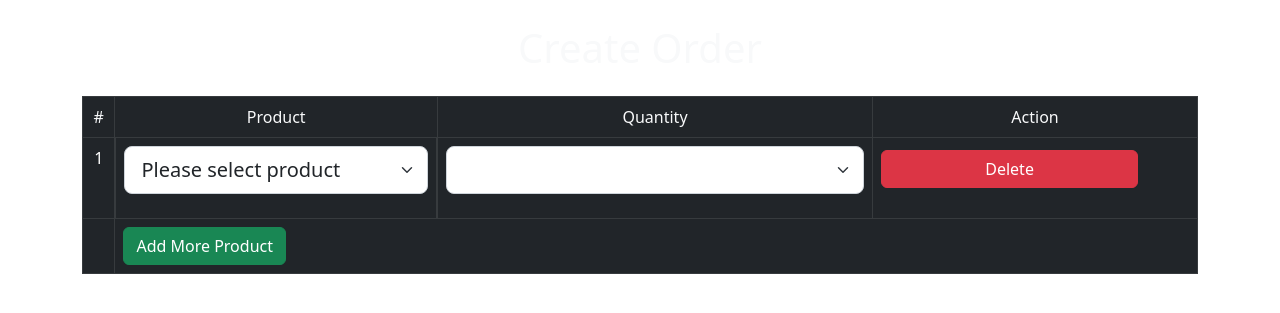
After one commit to sinkuan123/Web-Application-Development, a PHP site: page /order_create.html in a window 1280 px wide. The commit adds this page. Shown: the top 313 px of the page. Run offline with PHP 8.4, Linux system fonts and the light colour scheme.

Commit message:
add javascript to add product row

```diff
--- /dev/null
+++ b/project/order_create.html
@@ -0,0 +1,93 @@
+<!DOCTYPE HTML>
+<html>
+
+<head>
+    <title>Order Create</title>
+    <!-- Latest compiled and minified Bootstrap CSS -->
+    <link href="https://cdn.jsdelivr.net/npm/bootstrap@5.2.2/dist/css/bootstrap.min.css" rel="stylesheet" integrity="sha384-Zenh87qX5JnK2Jl0vWa8Ck2rdkQ2Bzep5IDxbcnCeuOxjzrPF/et3URy9Bv1WTRi" crossorigin="anonymous">
+
+</head>
+
+<body>
+    <div class="container">
+
+        <div class="page-header d-flex justify-content-center my-3">
+            <h1 class="text-light mt-2">Create Order</h1>
+        </div>
+
+        <!-- html form here where the product information will be entered -->
+        <form action="" method="POST">
+            <table class='table table-dark table-hover table-responsive table-bordered' id="row_del">
+
+                <tr>
+                    <td class="text-center text-light">#</td>
+                    <td class="text-center text-light">Product</td>
+                    <td class="text-center text-light">Quantity</td>
+                    <td class="text-center text-light">Action</td>
+                </tr>
+                <tr class="pRow">
+                    <td class="text-center">1</td>
+                    <td class="d-flex">
+                        <select class="form-select form-select-lg mb-3 col" name="product_id[]" aria-label=".form-select-lg example">
+                            <option>Please select product</option>
+                        </select>
+                    </td>
+                    <td><input type="number" class="form-select form-select-lg mb-3" name="quantity[]" aria-label=".form-select-lg example" /></td>
+                    <td><input href='#' onclick='deleteRow(this)' class='btn d-flex justify-content-center btn-danger mt-1' value="Delete" /></td>
+                </tr>
+                <tr>
+                    <td>
+
+                    </td>
+                    <td colspan="4">
+                        <input type="button" value="Add More Product" class="btn btn-success add_one" />
+                    </td>
+                </tr>
+            </table>
+        </form>
+
+        <script>
+            document.addEventListener('click', function(event) {
+                if (event.target.matches('.add_one')) {
+                    var rows = document.getElementsByClassName('pRow');
+                    // Get the last row in the table
+                    var lastRow = rows[rows.length - 1];
+                    // Clone the last row
+                    var clone = lastRow.cloneNode(true);
+                    // Insert the clone after the last row
+                    lastRow.insertAdjacentElement('afterend', clone);
+
+                    // Loop through the rows
+                    for (var i = 0; i < rows.length; i++) {
+                        // Set the inner HTML of the first cell to the current loop iteration number
+                        rows[i].cells[0].innerHTML = i + 1;
+                    }
+                }
+            }, false);
+
+            function deleteRow(r) {
+                var total = document.querySelectorAll('.pRow').length;
+                if (total > 1) {
+                    var i = r.parentNode.parentNode.rowIndex;
+                    document.getElementById("row_del").deleteRow(i);
+
+                    var rows = document.getElementsByClassName('pRow');
+                    for (var i = 0; i < rows.length; i++) {
+                        // Set the inner HTML of the first cell to the current loop iteration number
+                        rows[i].cells[0].innerHTML = i + 1;
+                    }
+                } else {
+                    alert("You need order at least one item.");
+                }
+            }
+        </script>
+
+    </div>
+    <!-- end .container -->
+    <script src="https://cdnjs.cloudflare.com/ajax/libs/jquery/3.3.1/jquery.min.js"></script>
+    <script src="https://cdn.jsdelivr.net/npm/bootstrap@5.2.2/dist/js/bootstrap.bundle.min.js" integrity="sha384-OERcA2EqjJCMA+/3y+gxIOqMEjwtxJY7qPCqsdltbNJuaOe923+mo//f6V8Qbsw3" crossorigin="anonymous">
+
+    </script>
+</body>
+
+</html>
```
Also changed, not shown: project/order_create.php (+88 -17 lines).
